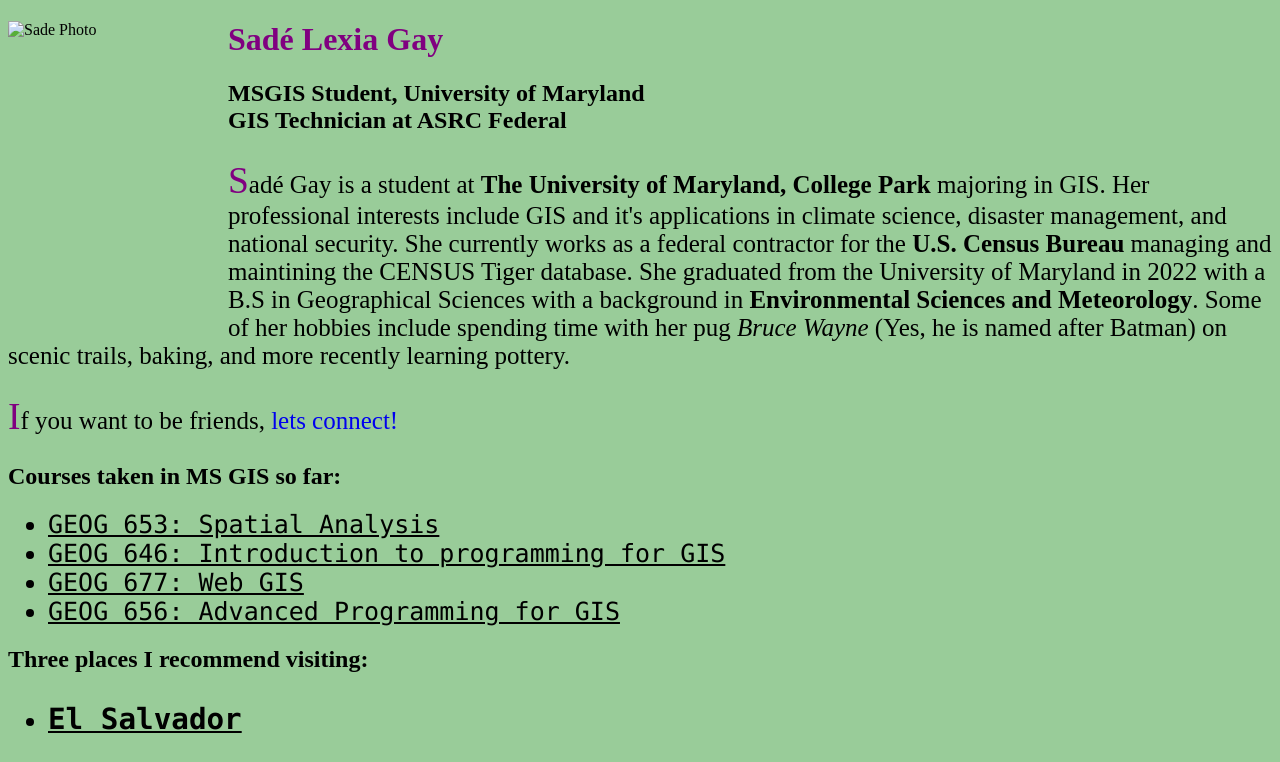
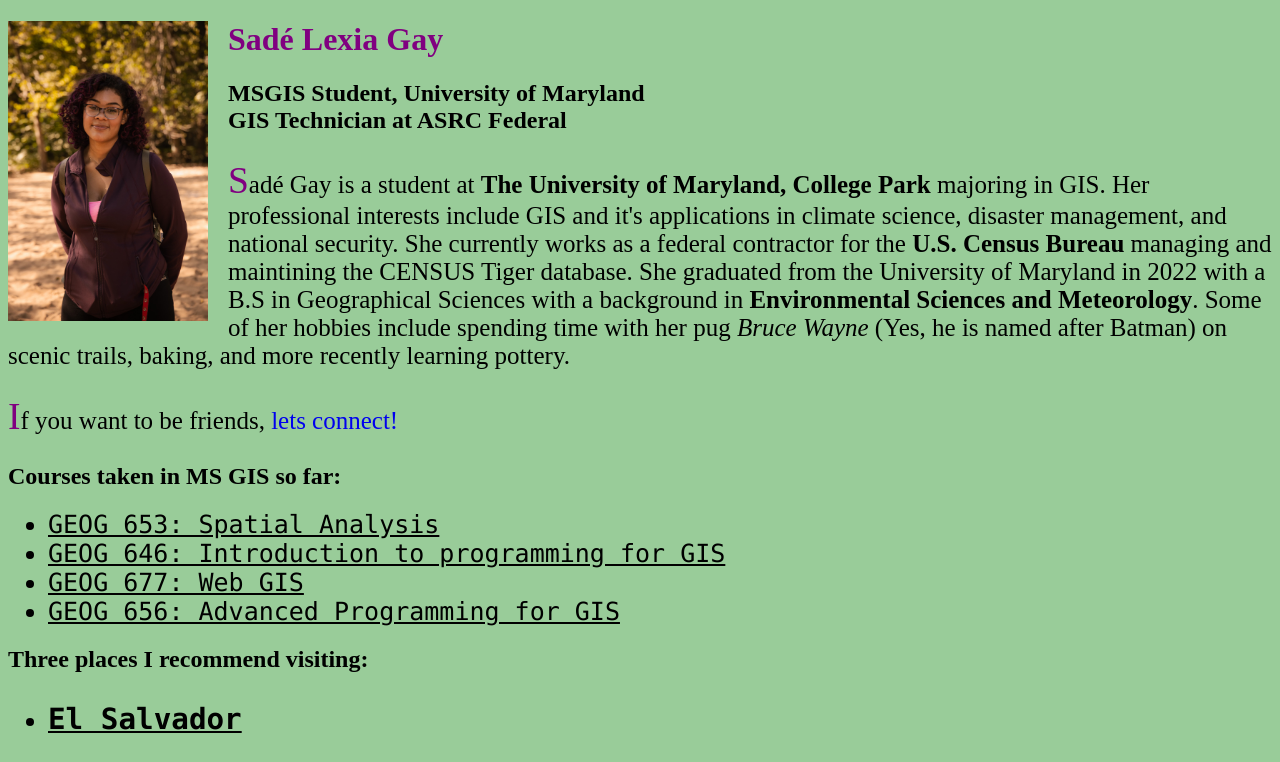
Before and after one commit to sade-lexia/GIS-Portfolio, a plain HTML site: page about.html in a window 1280 px wide. Shown: the top 762 px of the page. Drawn offline with Linux system fonts and the light colour scheme; grey boxes are pictures that could not be loaded.

Commit message:
Update about.html

```diff
--- a/about.html
+++ b/about.html
@@ -58,7 +58,7 @@ div {
 </head>
 <body>
 
- <img src="Images/Sade_Gay_Photo.jpeg" alt="Sade Photo" class="profile-image" width="200px" height="300px">
+ <img src="Sade_Gay_Photo.jpeg" alt="Sade Photo" class="profile-image" width="200px" height="300px">
  <h1 style="color: purple;">Sadé Lexia Gay</h1>
  <h2> MSGIS Student, University of Maryland<br> GIS Technician at ASRC Federal </h2>
  <p class="intro"> Sadé Gay is a student at <b>The University of Maryland, College Park</b> majoring in GIS. Her professional interests include
```
